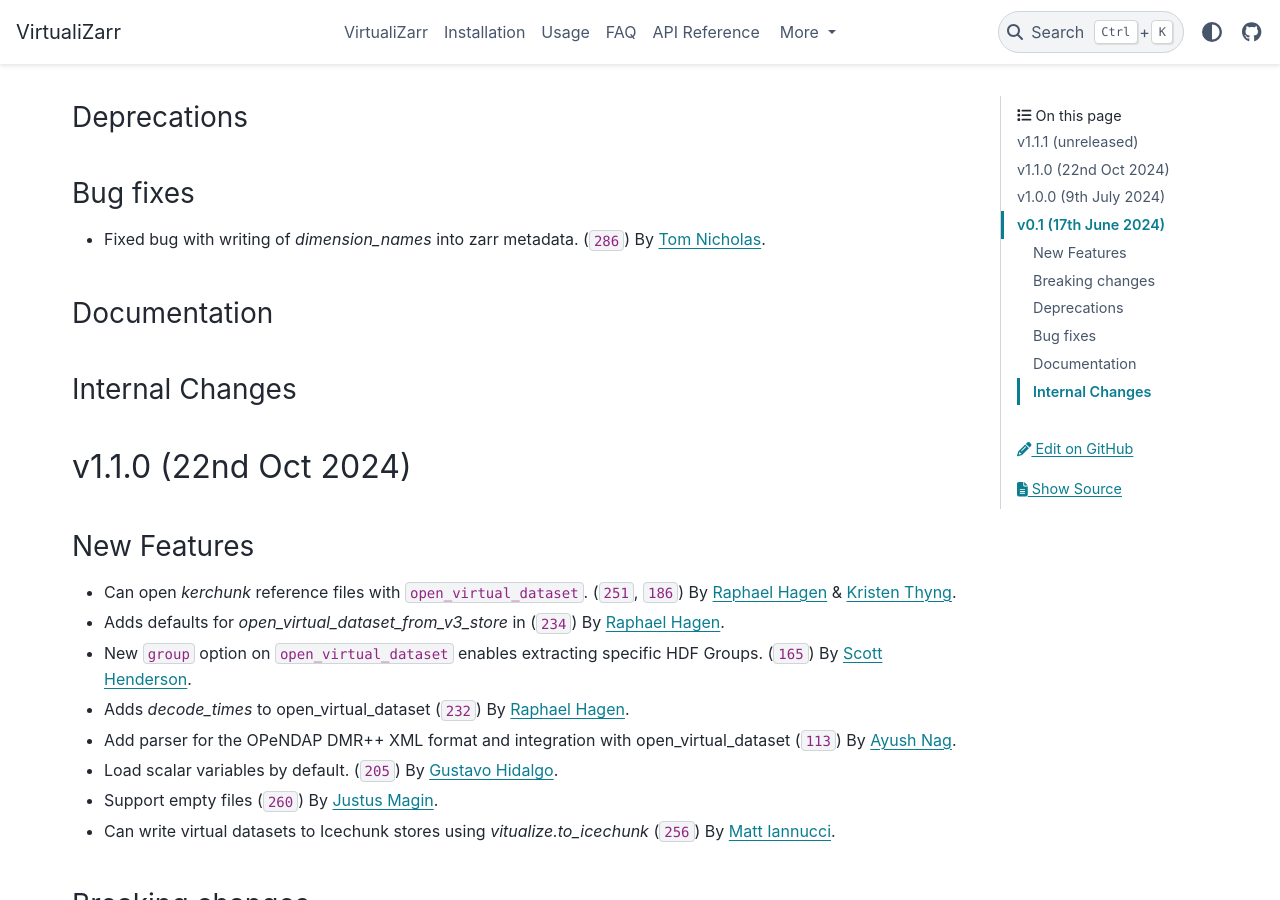
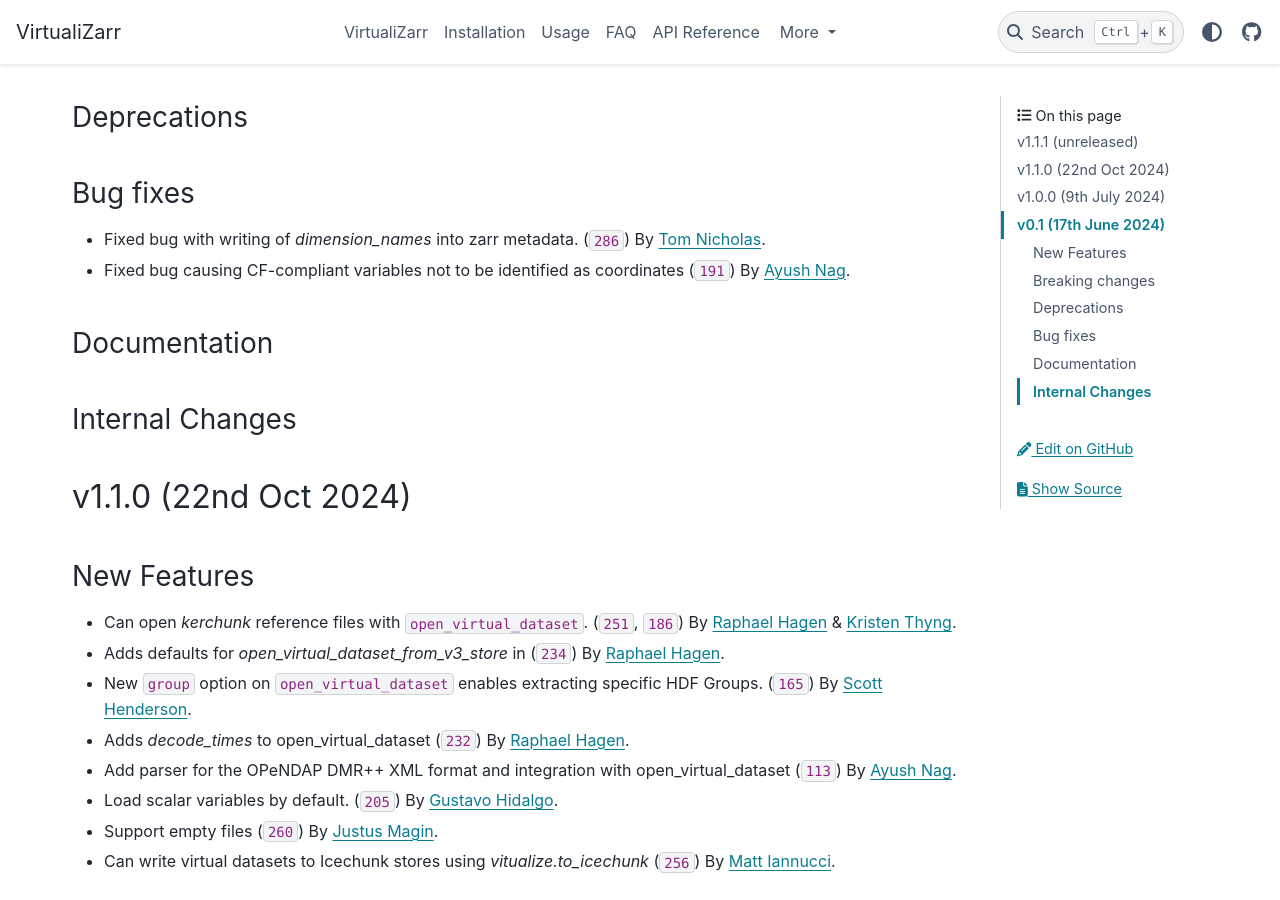
Before and after one commit to zarr-developers/VirtualiZarr, a Sphinx documentation site: the page built from docs/releases.rst, in a window 1280 px wide and 900 px high, scrolled down 412 px. Built offline with Sphinx 7.4.7 and the PyData theme 0.15.4, drawn with Linux system fonts in a browser that asks for light colours; cross-references to code outside the pages are shown as plain code.

Commit message:
add release note for #191

```diff
--- a/docs/releases.rst
+++ b/docs/releases.rst
@@ -23,6 +23,8 @@
 
 - Fixed bug with writing of `dimension_names` into zarr metadata.
   (:pull:`286`) By `Tom Nicholas <https://github.com/TomNicholas>`_.
+- Fixed bug causing CF-compliant variables not to be identified as coordinates (:pull:`191`)
+  By `Ayush Nag <https://github.com/ayushnag>`_.
 
 Documentation
 ~~~~~~~~~~~~~
```
